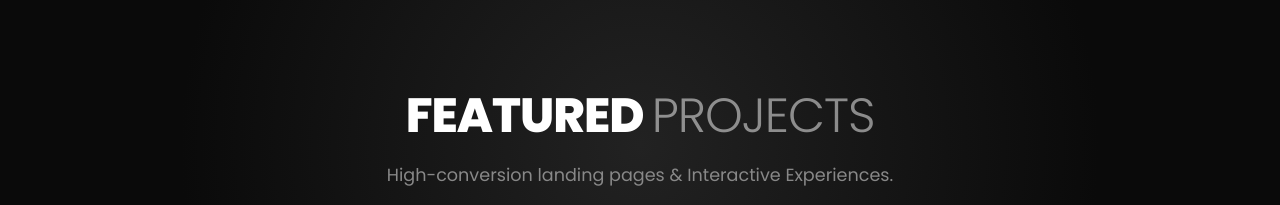
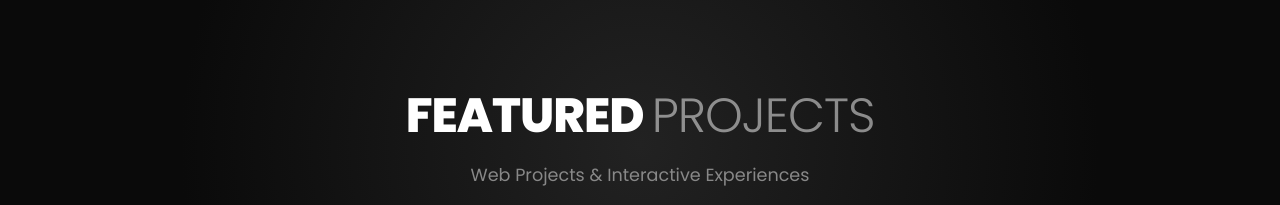
Before and after one commit to TSTELLES/portfolio, a plain HTML site: page index.html in a window 1280 px wide. Shown: the top 205 px of the page. Drawn offline with Linux system fonts and the light colour scheme.

Commit message:
Update index.html

```diff
--- a/index.html
+++ b/index.html
@@ -199,7 +199,8 @@
 
     <header>
         <h1>FEATURED <span style="font-weight: 300; opacity: 0.5;">PROJECTS</span></h1>
-        <p class="subtitle">High-conversion landing pages & Interactive Experiences.</p>
+
+        <p class="subtitle">Web Projects & Interactive Experiences</p>
 
         <a href="https://github.com/tstelles" target="_blank" class="creator-signature">
             <i class="fab fa-github"></i> tstelles
```
